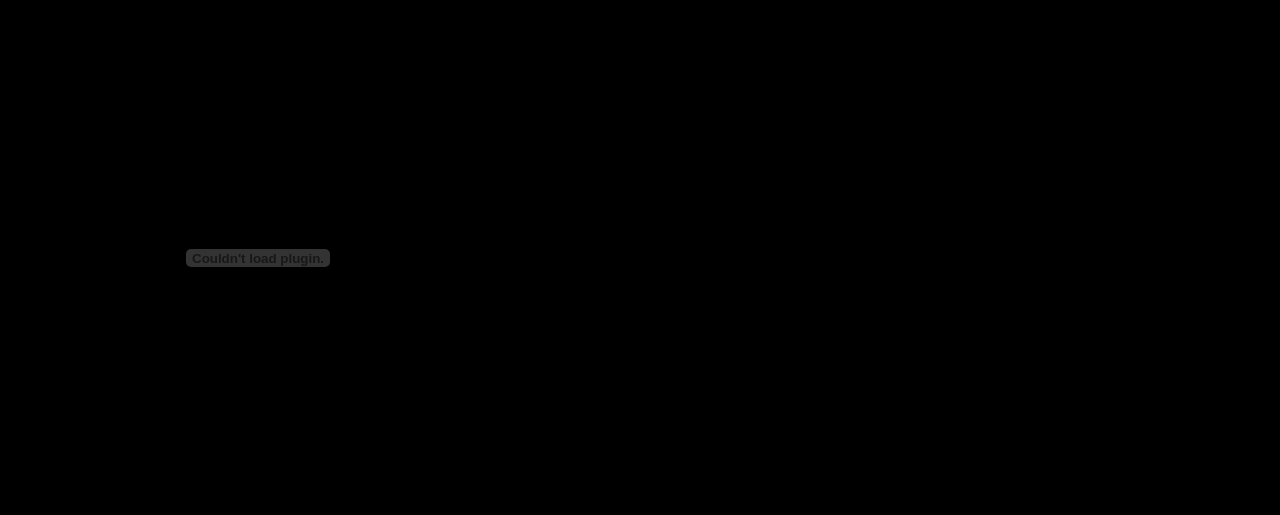
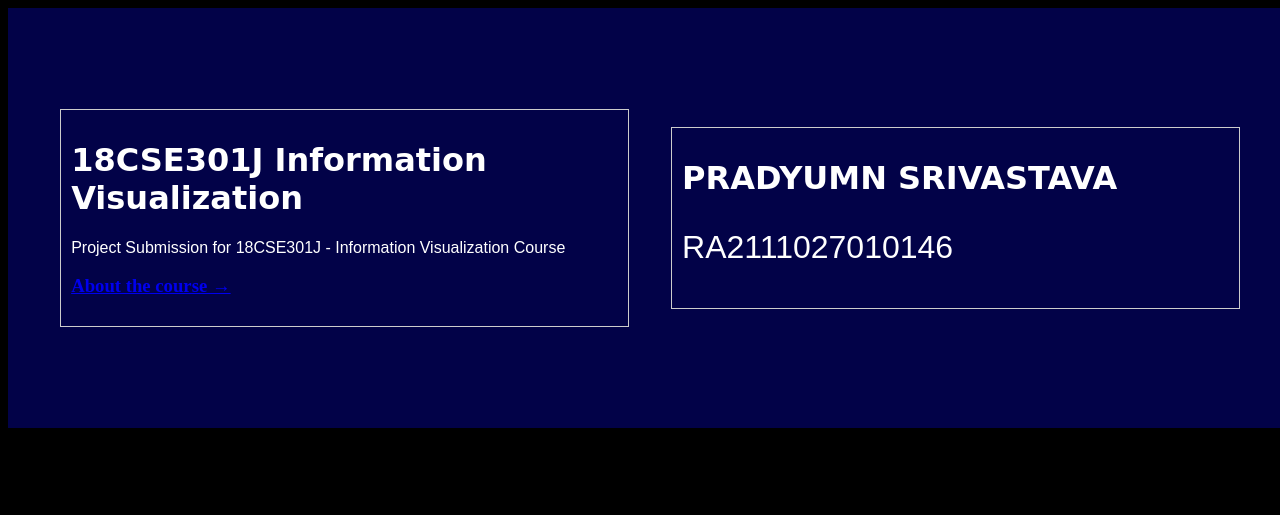
Before and after one commit to Onaga08/Information-Visualization, a plain HTML site: page index.html in a window 1280 px wide. Shown: the top 515 px of the page. Drawn offline with Linux system fonts and the light colour scheme.

Commit message:
update HTML file

```diff
--- a/index.html
+++ b/index.html
@@ -7,7 +7,17 @@
     <title>Document</title>
 </head>
 <body>
-    <embed src="STUDENT_ENROLLMENT_ANALYSIS.pdf" style="height:500px;width:500px;"type="application/pdf">>
+    <div class="header">
+        <div class="header_left">
+            <p><h1 style="color: white; font-size:xx-large; font-family:cursive;">18CSE301J Information Visualization</h1></p>
+               <p style="color: white; font-family:sans-serif;"> Project Submission for 18CSE301J - Information Visualization Course</p>
+               <h3><a href="https://csc2537-visualization.github.io/project.html">About the course &#8594</a></h3>
+        </div>
+        <div class="header_right">
+            <p><h1 style="color: white; font-size:xx-large; font-family:cursive;">PRADYUMN SRIVASTAVA</h1></p>
+            <p style="color: white; font-size:xx-large; font-family:sans-serif;">RA2111027010146</p>
 
+        </div>
+    </div>
 </body>
 </html>
--- a/style.css
+++ b/style.css
@@ -1,3 +1,20 @@
 body{
     background-color: black;
+    height: 400vh;
 }
+.header{
+    width: 100%;
+    height: 50vh;
+    background-color: rgb(2, 2, 72);
+    display: flex;
+    justify-content:space-evenly ;
+    align-items: center;
+    padding: 10px;
+
+}
+.header_left, .header_right{
+  width: 45%;
+  padding: 10px;
+  border: 1px solid #ccc;
+  box-sizing: border-box;
+}
```
